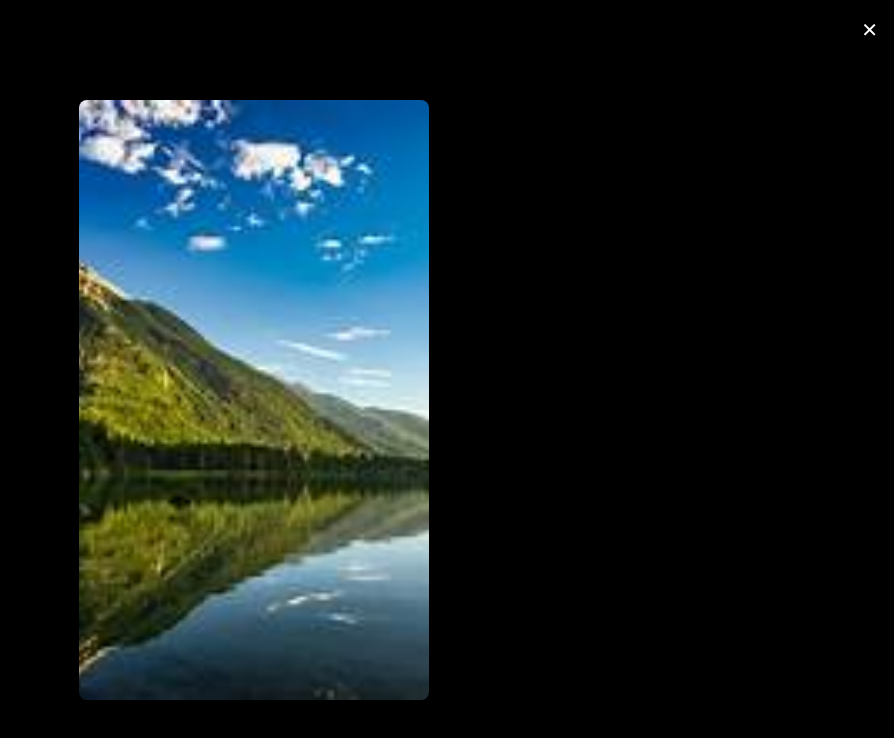
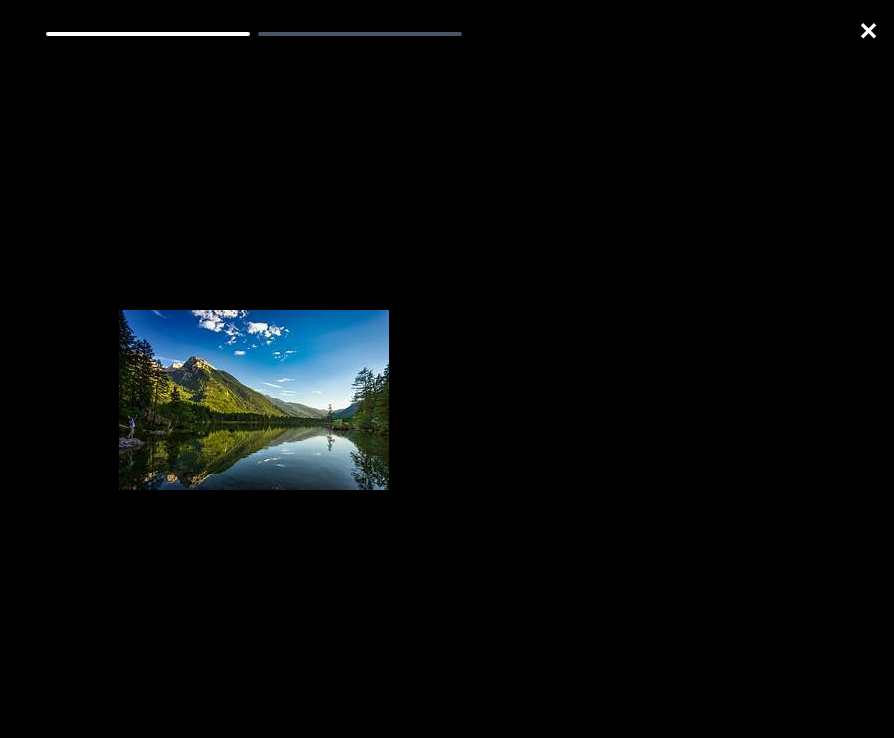
Before and after one commit to Saichandana026/sai-chandana---instagram-story-viewers, a Next.js app: page / in a window 1280 px wide. Both pictures are taken after a click on the element "Sohail". Shown: the top 738 px of the page, without its empty margins (386-1280 px from the left). Built offline with nearby package versions, Linux system fonts and the light colour scheme.

Commit message:
Refactor StoryViewer for improved story navigation

```diff
--- a/src/app/components/StoryViewer.tsx
+++ b/src/app/components/StoryViewer.tsx
@@ -1,22 +1,8 @@
 "use client";
 
-import Image from "next/image";
 import { useState, useEffect } from "react";
 import StoryProgress from "./StoryProgress";
-
-// Create Type Here
-type Story = {
-  id: string;
-  type: string;
-  mediaUrl: string;
-};
-
-type UserStory = {
-  userId: string;
-  username: string;
-  profilePic: string;
-  stories: Story[];
-};
+import { UserStory } from "@/types/story";
 
 interface Props {
   user: UserStory;
@@ -26,34 +12,74 @@ interface Props {
 export default function StoryViewer({ user, onClose }: Props) {
   const [current, setCurrent] = useState(0);
 
+  const nextStory = () => {
+    if (current < user.stories.length - 1) {
+      setCurrent((prev) => prev + 1);
+    } else {
+      onClose(); // close viewer at end
+    }
+  };
+
+  const previousStory = () => {
+    if (current > 0) {
+      setCurrent((prev) => prev - 1);
+    }
+  };
+
   useEffect(() => {
-    const timer = setInterval(() => {
-      if (current < user.stories.length - 1) {
-        setCurrent((prev) => prev + 1);
-      } else {
-        onClose();
-      }
-    }, 3000);
+    const timer = setTimeout(() => {
+      nextStory();
+    }, 5000);
 
-    return () => clearInterval(timer);
-  }, [current, user.stories.length, onClose]);
+    return () => clearTimeout(timer);
+  }, [current]);
 
   return (
-    <div className="fixed inset-0 bg-black bg-opacity-90 flex items-center justify-center z-50">
-      <button className="absolute top-4 right-4 text-white text-xl" onClick={onClose}>
+    <div className="fixed inset-0 bg-black z-50 flex justify-center items-center">
+      {/* Top Progress Bar */}
+      <div className="absolute top-4 w-full max-w-md z-50">
+        <StoryProgress count={user.stories.length} current={current} />
+      </div>
+
+      {/* Tap Areas */}
+      <div className="absolute inset-0 flex z-40">
+        <button
+          aria-label="Previous Story"
+          className="w-1/2 h-full"
+          onClick={previousStory}
+        ></button>
+        <button
+          aria-label="Next Story"
+          className="w-1/2 h-full"
+          onClick={nextStory}
+        ></button>
+      </div>
+
+      {/* Story Content */}
+      <div className="relative z-30 flex justify-center items-center">
+        {user.stories[current].type === "image" ? (
+          <img
+            src={user.stories[current].mediaUrl}
+            className="max-h-screen max-w-full object-contain"
+          />
+        ) : (
+          <video
+            src={user.stories[current].mediaUrl}
+            autoPlay
+            muted
+            controls={false}
+            className="max-h-screen max-w-full object-contain"
+          />
+        )}
+      </div>
+
+      {/* Close Button */}
+      <button
+        onClick={onClose}
+        className="absolute top-4 right-4 text-white text-2xl font-bold z-50"
+      >
         ✕
       </button>
-
-      <div className="w-[350px] h-[600px] relative">
-        <StoryProgress total={user.stories.length} current={current} />
-
-        <Image
-          src={user.stories[current].mediaUrl}
-          alt="story"
-          fill
-          className="object-cover rounded-lg"
-        />
-      </div>
     </div>
   );
 }
```
